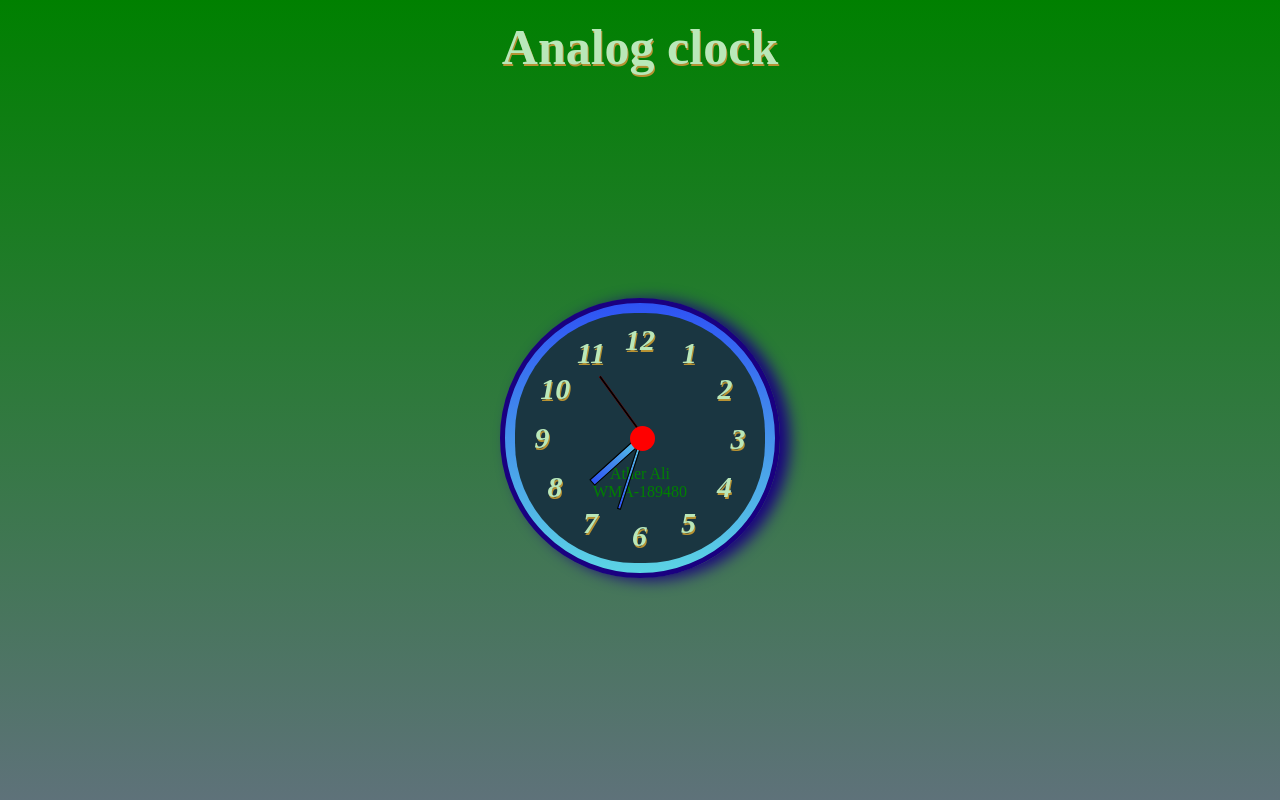
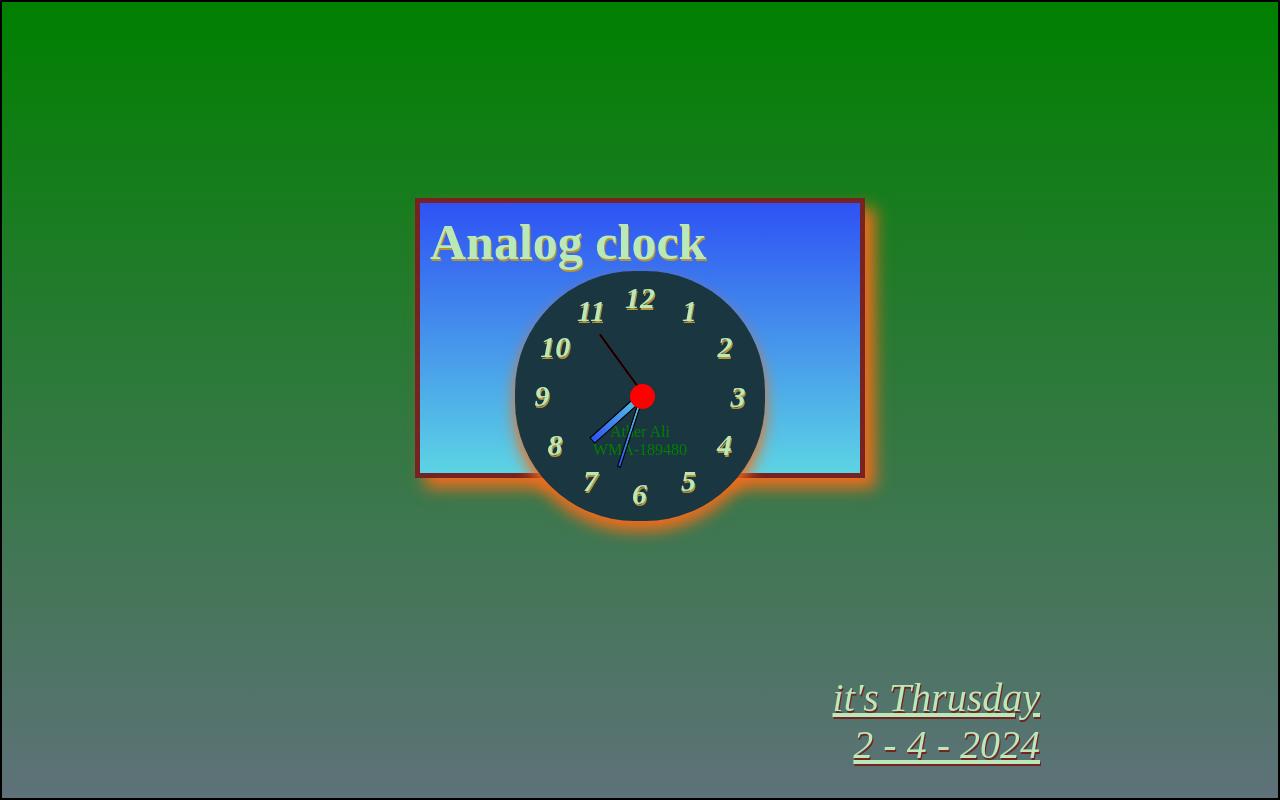
Before and after one commit to Eng-Ather/Analog-Clock, a plain HTML site: page index.html in a window 1280 px wide. Drawn offline with Linux system fonts and the light colour scheme.

Commit message:
change theem

```diff
--- a/clock.css
+++ b/clock.css
@@ -5,7 +5,8 @@
 }
 
 body {
-
+border: 2px solid black;
+width: 100%;
     height: 100vh;
     background-image: linear-gradient(to top, rgba(26, 54, 65, 0.7), green);
     display: flex;
@@ -14,13 +15,23 @@ body {
     flex-direction: column;
     /* background-color: rgba(26, 54, 65, 0.7); */
 }
+#today_date{
+    font-size: 40px;
+    text-decoration: underline;
+    color:rgb(185, 232, 185);
+     text-shadow: 1px 2px rgb(119, 35, 35);
+     padding-bottom: 30px;
+     text-align: end;
+     /* border: 2px solid black; */
+     width: 800px;
+}
 
 .side_wall {
-    width: 280px;
+    width: 450px;
     height: 280px;
-    border-radius: 150px;
-    box-shadow: 10px 2px 15px rgb(26, 0, 128);
-    border: 5px solid rgb(26, 0, 128);
+    /* border-radius: 150px; */
+    box-shadow: 10px 10px 15px  rgb(239, 109, 28);
+    border: 5px solid rgb(119, 35, 35);
     /* background-color: aquamarine; */
     background-image: linear-gradient(to bottom, rgb(46, 82, 244), rgb(92, 212, 228));
     margin: auto;
@@ -28,13 +39,14 @@ body {
     position: relative;
 }
 
-.main {
+.circle {
     color: green;
     text-align: center;
     width: 250px;
     height: 250px;
     border-radius: 120px;
     background-color: rgb(26, 54, 65);
+    box-shadow: 0px 10px 15px rgb(239, 109, 28);
     margin: auto;
     padding: 10px;
     padding-top: 100px;
@@ -120,3 +132,22 @@ body {
     transform-origin: bottom;
 
 }
+
+@media(min-width:10px) and (max-width:350px) {
+
+    #today_date{
+        font-size: 40px;
+        text-decoration: underline;
+        color:rgb(185, 232, 185);
+         text-shadow: 1px 2px rgb(119, 35, 35);
+         padding-bottom: 30px;
+         text-align: end;
+         width: 430px;
+    }
+
+    body {
+
+        width: 450px;
+       height: 100vh ;
+    }
+}
--- a/clock.js
+++ b/clock.js
@@ -1,14 +1,31 @@
 var hours = document.getElementById("hours_handel");
 var minnut = document.getElementById("minnut_handel");
 var second = document.getElementById("second_handel");
+var today = document.getElementById("today_date")
 var date;
 
-function datee() {
+function myFunction() {
   date = new Date(); // j.s bydefault method for new date and time
   //console.log(date);
   var h = date.getHours(); // getinh hour
   var m = date.getMinutes(); // getting minute
   var s = date.getSeconds(); // getting second
+  var d = date.getDate();
+  var month = date.getMonth();
+  var year = date.getFullYear()
+  var day = date.getDay();
+
+  if(day==0){ day = "Saturday"}
+  if(day==1){ day = "Monday"}
+  if(day==2){ day = "Tuesday"}
+  if(day==3){ day = "Wednesday"}
+  if(day==4){ day = "Thrusday"}
+  if(day==5){ day = "Friday"}
+  if(day==0){ day = "Saturday"}
+
+  today.innerText =`it's ${day} \n ${d} - ${month} - ${year}`
+
+
 
   //----------------- for hours ------------------------------------------------------
 
@@ -56,5 +73,11 @@ function datee() {
   second.style.transform = `rotate(${s}deg)`;
 }
 
+
+//-------------------------------- for ate -------------------------------------------
+
+
+
+
 // --------------------------- for interval ------------------------------------------
-setInterval(datee, 1000);
+setInterval(myFunction, 1000);
--- a/index.html
+++ b/index.html
@@ -10,13 +10,15 @@
 </head>
 
 <body>
-    <br>
-    <h1 style="color:rgb(185, 232, 185); text-shadow: 1px 2px rgb(183, 146, 51); font-size: 50px;">
-        Analog clock </h1>
+   <div></div>
 
 
     <div class="side_wall">
-        <div class="main"> Ather Ali <br> WMA-189480
+
+            <h1 style="color:rgb(185, 232, 185); text-shadow: 1px 2px rgb(183, 146, 51); font-size: 50px;">
+        Analog clock </h1>
+
+        <div class="circle"> Ather Ali <br> WMA-189480
 
             <div class="number" style="--n:1"><i>1</i></div>
             <div class="number" style="--n:2"><i>2</i></div>
@@ -40,6 +42,8 @@
 
     </div>
 
+    <div id="today_date">Today date</div>
+
 
     <script src="clock.js"></script>
 
```
